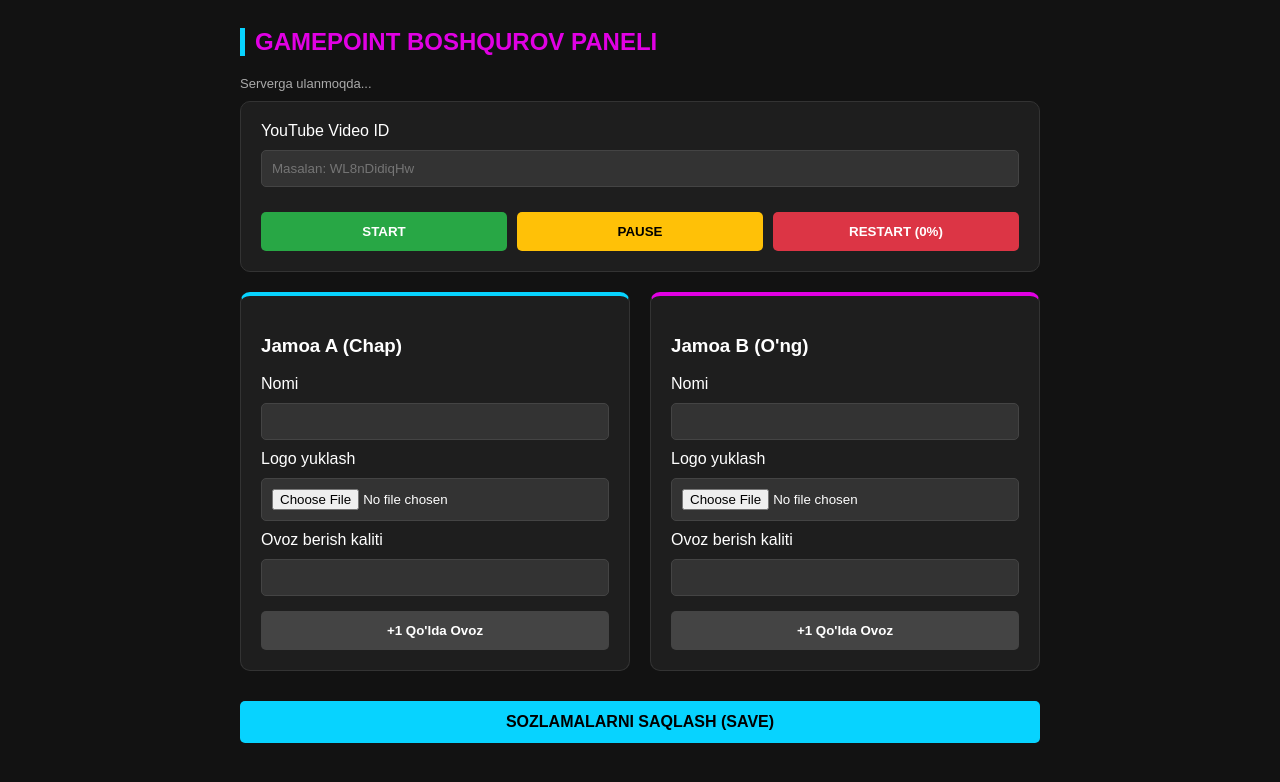
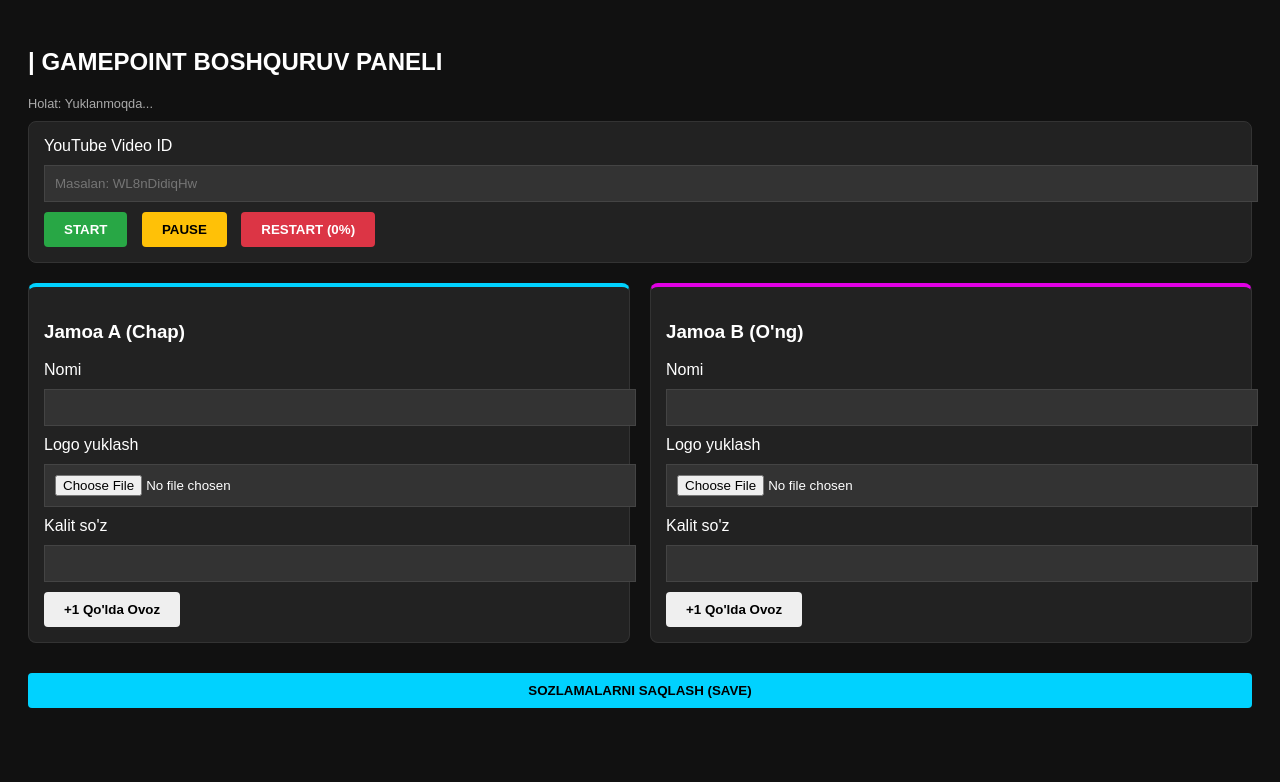
Before and after one commit to davlatov8010/gamepoint-poll, a website: page public/admin.html in a window 1280 px wide. Drawn offline with nearby package versions, Linux system fonts and the light colour scheme; no server answers.

Commit message:
Update admin.html

```diff
--- a/public/admin.html
+++ b/public/admin.html
@@ -2,127 +2,96 @@
 <html lang="uz">
 <head>
     <meta charset="UTF-8">
-    <title>GAMEPOINT Admin</title>
+    <title>GAMEPOINT ADMIN</title>
     <style>
-        body { background: #121212; color: white; font-family: sans-serif; padding: 20px; }
-        .box { background: #1e1e1e; padding: 20px; border-radius: 10px; margin-bottom: 20px; border: 1px solid #333; }
-        .grid { display: grid; grid-template-columns: 1fr 1fr; gap: 20px; }
-        input { width: 100%; padding: 10px; margin: 10px 0; background: #333; border: 1px solid #444; color: white; border-radius: 5px; box-sizing: border-box; }
-        button { padding: 12px; cursor: pointer; border: none; border-radius: 5px; font-weight: bold; transition: 0.2s; }
-        .btn-main { background: #07d3ff; color: black; width: 100%; font-size: 16px; margin-top: 10px; }
-        .controls { display: flex; gap: 10px; margin-top: 15px; }
-        .start { background: #28a745; color: white; flex: 1; }
-        .pause { background: #ffc107; flex: 1; }
-        .restart { background: #dc3545; color: white; flex: 1; }
-        .manual { background: #444; color: white; width: 100%; margin-top: 5px; }
-        h2 { color: #e100e4; margin-top: 0; border-left: 5px solid #07d3ff; padding-left: 10px; }
-        .status-bar { color: #aaa; font-size: 13px; margin-bottom: 10px; }
+        body { background: #111; color: white; font-family: sans-serif; padding: 20px; }
+        .box { background: #222; padding: 15px; border-radius: 8px; margin-bottom: 20px; border: 1px solid #333; }
+        input { width: 100%; padding: 10px; margin: 10px 0; background: #333; border: 1px solid #444; color: white; }
+        button { padding: 10px 20px; cursor: pointer; border: none; border-radius: 4px; font-weight: bold; margin-right: 10px; }
+        .btn-start { background: #28a745; color: white; }
+        .btn-pause { background: #ffc107; }
+        .btn-restart { background: #dc3545; color: white; }
+        .btn-save { background: #00d2ff; width: 100%; margin-top: 10px; color: black; }
+        .team-grid { display: grid; grid-template-columns: 1fr 1fr; gap: 20px; }
+        .status { font-size: 0.8em; color: #aaa; margin-bottom: 10px; }
     </style>
 </head>
 <body>
-    <div style="max-width: 800px; margin: 0 auto;">
-        <h2>GAMEPOINT BOSHQUROV PANELI</h2>
-        <div id="status" class="status-bar">Serverga ulanmoqda...</div>
+    <h2>| GAMEPOINT BOSHQURUV PANELI</h2>
+    <div id="status" class="status">Holat: Yuklanmoqda...</div>
 
-        <div class="box">
-            <label>YouTube Video ID</label>
-            <input type="text" id="vid" placeholder="Masalan: WL8nDidiqHw">
-            <div class="controls">
-                <button class="start" onclick="control('start')">START</button>
-                <button class="pause" onclick="control('pause')">PAUSE</button>
-                <button class="restart" onclick="control('restart')">RESTART (0%)</button>
-            </div>
-        </div>
-
-        <div class="grid">
-            <div class="box" style="border-top: 4px solid #07d3ff;">
-                <h3>Jamoa A (Chap)</h3>
-                <label>Nomi</label>
-                <input type="text" id="nameA">
-                <label>Logo yuklash</label>
-                <input type="file" id="fileA" accept="image/*">
-                <label>Ovoz berish kaliti</label>
-                <input type="text" id="keyA">
-                <button class="manual" onclick="vote('A')">+1 Qo'lda Ovoz</button>
-            </div>
-            <div class="box" style="border-top: 4px solid #e100e4;">
-                <h3>Jamoa B (O'ng)</h3>
-                <label>Nomi</label>
-                <input type="text" id="nameB">
-                <label>Logo yuklash</label>
-                <input type="file" id="fileB" accept="image/*">
-                <label>Ovoz berish kaliti</label>
-                <input type="text" id="keyB">
-                <button class="manual" onclick="vote('B')">+1 Qo'lda Ovoz</button>
-            </div>
-        </div>
-
-        <button class="btn-main" onclick="save()">SOZLAMALARNI SAQLASH (SAVE)</button>
+    <div class="box">
+        <label>YouTube Video ID</label>
+        <input type="text" id="videoId" placeholder="Masalan: WL8nDidiqHw">
+        <button class="btn-start" onclick="sendControl('start')">START</button>
+        <button class="btn-pause" onclick="sendControl('pause')">PAUSE</button>
+        <button class="btn-restart" onclick="sendControl('restart')">RESTART (0%)</button>
     </div>
 
-    <script src="/socket.io/socket.io.js"></script>
+    <div class="team-grid">
+        <div class="box" style="border-top: 4px solid #00d2ff;">
+            <h3>Jamoa A (Chap)</h3>
+            <label>Nomi</label><input type="text" id="teamAName">
+            <label>Logo yuklash</label><input type="file" id="logoA">
+            <label>Kalit so'z</label><input type="text" id="keyA">
+            <button onclick="manualVote('A')">+1 Qo'lda Ovoz</button>
+        </div>
+        <div class="box" style="border-top: 4px solid #e100e4;">
+            <h3>Jamoa B (O'ng)</h3>
+            <label>Nomi</label><input type="text" id="teamBName">
+            <label>Logo yuklash</label><input type="file" id="logoB">
+            <label>Kalit so'z</label><input type="text" id="keyB">
+            <button onclick="manualVote('B')">+1 Qo'lda Ovoz</button>
+        </div>
+    </div>
+
+    <button class="btn-save" onclick="saveAll()">SOZLAMALARNI SAQLASH (SAVE)</button>
+
     <script>
-        const socket = io();
-
-        // SAHIFA YUKLANGANDA SERVERDAN MA'LUMOTLARNI OLISH
-        socket.on('update', (data) => {
-            document.getElementById('status').innerText = "Holat: Ma'lumotlar yangilandi";
-
-            // Faqat foydalanuvchi hozir kiritmayotgan bo'lsa (focus bo'lmasa) qiymatlarni to'ldiradi
-            if (document.activeElement.tagName !== 'INPUT') {
-                document.getElementById('vid').value = data.config.videoId || '';
-                document.getElementById('nameA').value = data.config.teamAName || '';
-                document.getElementById('nameB').value = data.config.teamBName || '';
-                document.getElementById('keyA').value = data.config.keyA || '!M';
-                document.getElementById('keyB').value = data.config.keyB || '!F';
-            }
-        });
-
-        async function save() {
-            const formData = new FormData();
-            const fA = document.getElementById('fileA').files[0];
-            const fB = document.getElementById('fileB').files[0];
-
-            if (fA) formData.append('logoA', fA);
-            if (fB) formData.append('logoB', fB);
-
-            // Rasmlar bo'lsa yuklaymiz
-            if (fA || fB) {
-                await fetch('/api/upload', { method: 'POST', body: formData });
-            }
-
-            const config = {
-                teamAName: document.getElementById('nameA').value,
-                teamBName: document.getElementById('nameB').value,
-                keyA: document.getElementById('keyA').value.toUpperCase(),
-                keyB: document.getElementById('keyB').value.toUpperCase(),
-                videoId: document.getElementById('vid').value
-            };
-
+        async function sendControl(action) {
+            const videoId = document.getElementById('videoId').value;
             await fetch('/api/control', {
                 method: 'POST',
                 headers: {'Content-Type': 'application/json'},
-                body: JSON.stringify({ config })
+                body: JSON.stringify({ action, config: { videoId } })
             });
-            alert("Barcha sozlamalar serverga saqlandi (state.json)!");
+            document.getElementById('status').innerText = "Holat: Buyruq yuborildi (" + action + ")";
         }
 
-        async function control(action) {
-            const videoId = document.getElementById('vid').value;
-            await fetch('/api/control', {
-                method: 'POST',
-                headers: {'Content-Type': 'application/json'},
-                body: JSON.stringify({ action, videoId })
-            });
-        }
-
-        async function vote(team) {
+        async function manualVote(team) {
             await fetch('/api/manual-vote', {
                 method: 'POST',
                 headers: {'Content-Type': 'application/json'},
                 body: JSON.stringify({ team })
             });
         }
+
+        async function saveAll() {
+            const config = {
+                teamAName: document.getElementById('teamAName').value,
+                teamBName: document.getElementById('teamBName').value,
+                keyA: document.getElementById('keyA').value,
+                keyB: document.getElementById('keyB').value,
+                videoId: document.getElementById('videoId').value
+            };
+
+            await fetch('/api/control', {
+                method: 'POST',
+                headers: {'Content-Type': 'application/json'},
+                body: JSON.stringify({ action: 'update', config })
+            });
+
+            const formData = new FormData();
+            const lA = document.getElementById('logoA').files[0];
+            const lB = document.getElementById('logoB').files[0];
+            if (lA) formData.append('logoA', lA);
+            if (lB) formData.append('logoB', lB);
+
+            if (lA || lB) {
+                await fetch('/api/upload', { method: 'POST', body: formData });
+            }
+            alert("Barcha sozlamalar saqlandi!");
+        }
     </script>
 </body>
 </html>
```
